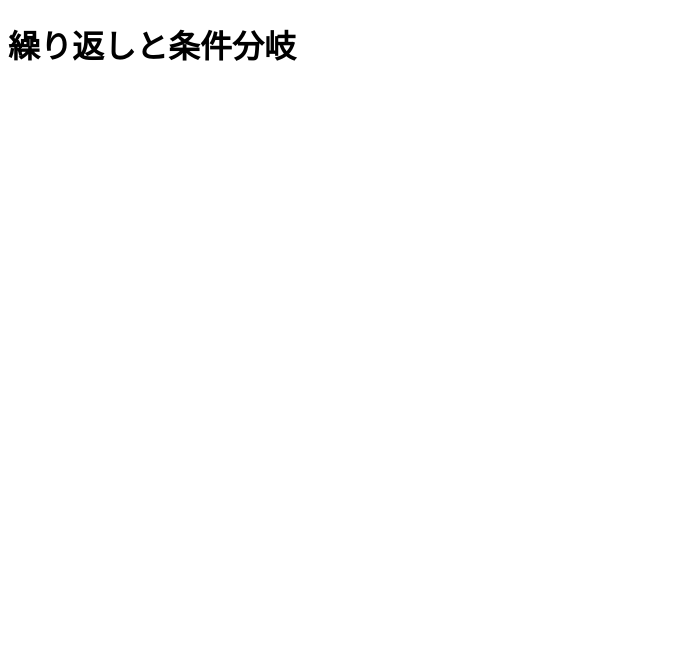
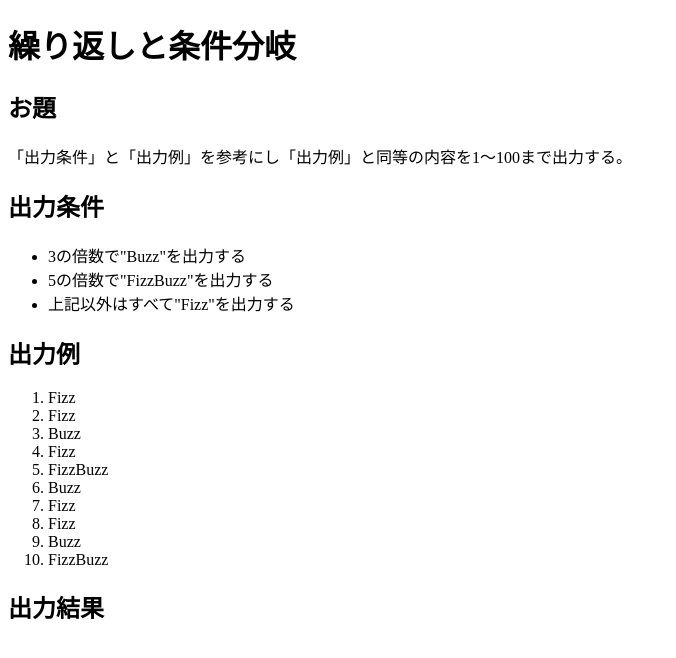
Before and after one commit to R-Takimoto/calculator, a plain HTML site: page fizzbuzz.html in a window 1280 px wide. Shown: the whole page, without its empty margins (0-676 px from the left). Drawn offline with Linux system fonts and the light colour scheme.

Commit message:
FizzBuzzに説明テキストを追加

```diff
--- a/fizzbuzz.html
+++ b/fizzbuzz.html
@@ -8,11 +8,35 @@
 </head>
 <body>
     <h1>繰り返しと条件分岐</h1>
-    <ol class="fizz_buzz"></ol>
+    <h2>お題</h2>
+    <p>「出力条件」と「出力例」を参考にし「出力例」と同等の内容を1～100まで出力する。</p>
+    <h2>出力条件</h2>
+    <ul>
+        <li>3の倍数で"Buzz"を出力する</li>
+        <li>5の倍数で"FizzBuzz"を出力する</li>
+        <li>上記以外はすべて"Fizz"を出力する</li>
+    </ul>
+    <h2>出力例</h2>
+    <ol>
+        <li>Fizz</li>
+        <li>Fizz</li>
+        <li>Buzz</li>
+        <li>Fizz</li>
+        <li>FizzBuzz</li>
+        <li>Buzz</li>
+        <li>Fizz</li>
+        <li>Fizz</li>
+        <li>Buzz</li>
+        <li>FizzBuzz</li>
+    </ol>
+    <h2>出力結果</h2>
+    <div class="fizz_buzz">
+        <!-- ここに出力させる -->
+    </div>
+
 </body>
 </html>
 
-
 <script>
-
+    // JavaScriptはここに記述する
 </script>
```
